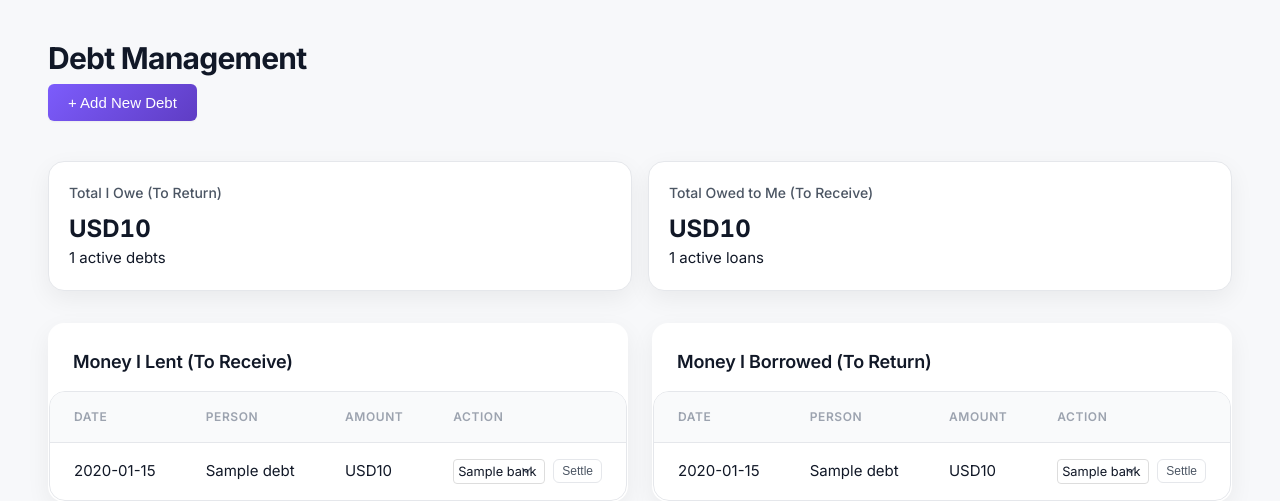
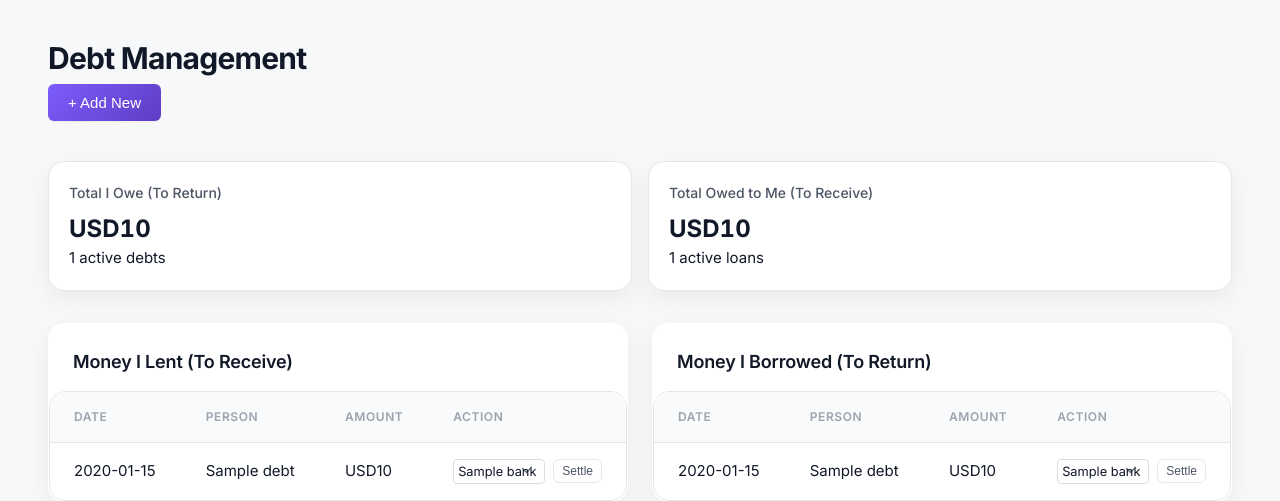
Before and after one commit to parthhkdigiverse/expense-tracker, a Python web app: template templates/debts.html in a window 1280 px wide. Shown: the top 501 px of the page. Run offline with Jinja, Linux system fonts and the light colour scheme; the template is opened without the code that fills it: most values are stand-ins (such as "Sample title", 1, 10 or a date in 2020).

Commit message:
Add files via upload

```diff
--- a/templates/debts.html
+++ b/templates/debts.html
@@ -3,7 +3,7 @@
 {% block content %}
 <div class="dashboard-header">
     <h1>Debt Management</h1>
-    <button onclick="document.getElementById('add-debt-modal').style.display='block'" class="btn-primary">+ Add New Debt</button>
+    <button onclick="document.getElementById('add-debt-modal').style.display='block'" class="btn-primary">+ Add New</button>
 </div>
 
 <!-- Stats / Overview -->
```
